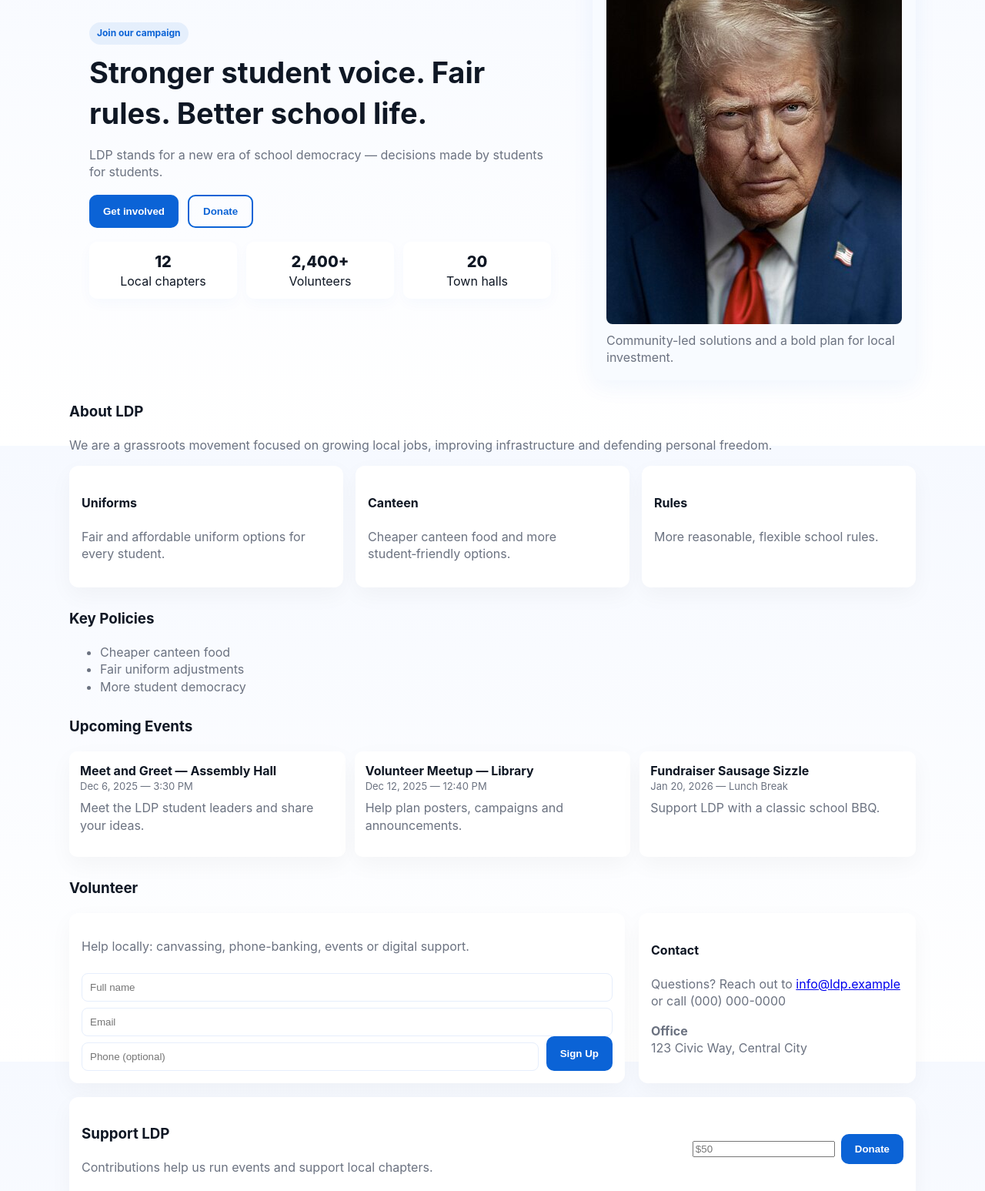
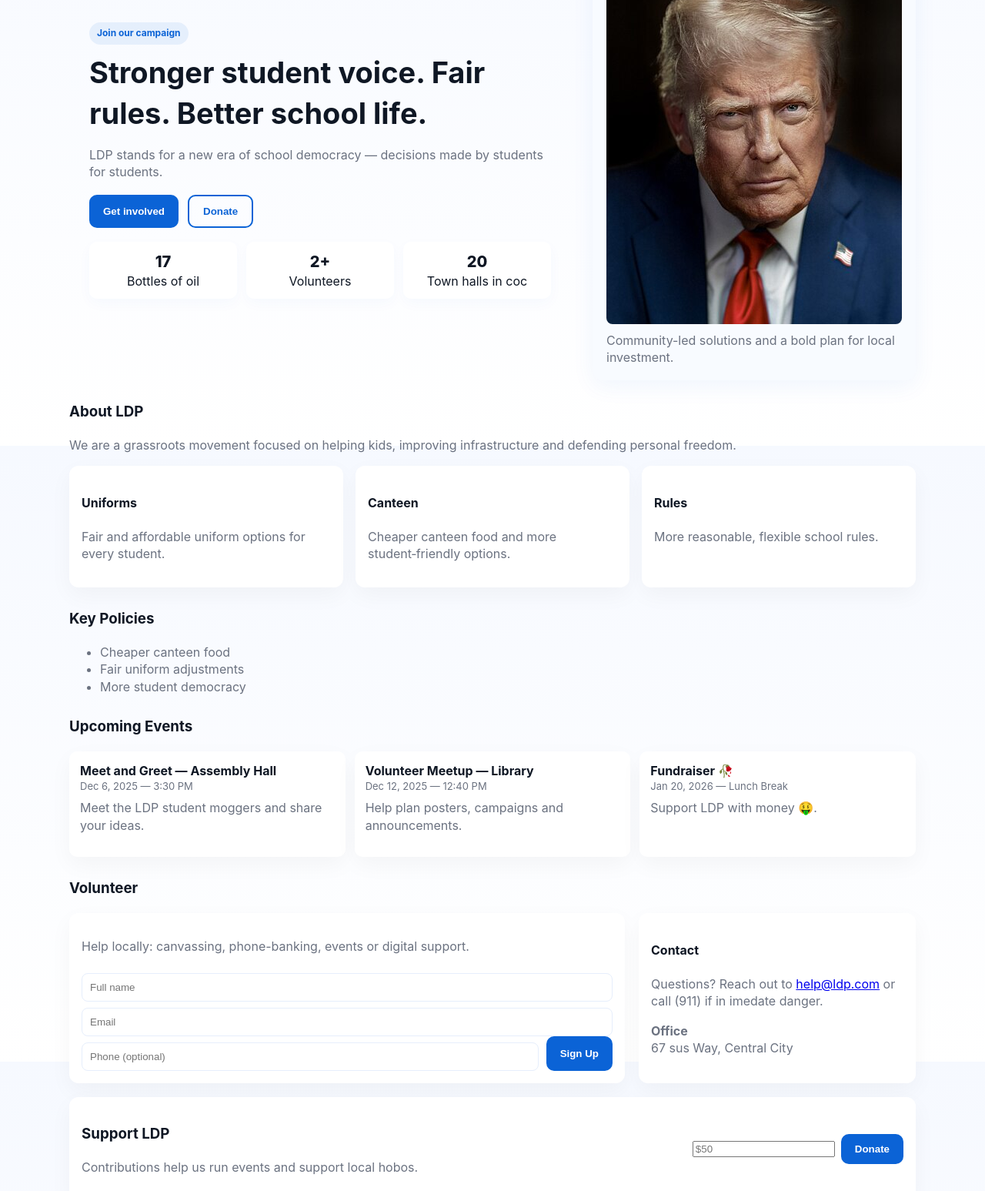
Before and after one commit to sigmanmgs-afk/ldp, a plain HTML site: page index.html in a window 1280 px wide. Shown: the part 221-1768 px from the top of the page at 77% size. Drawn offline with Linux system fonts and the light colour scheme.

Commit message:
Update index.html

```diff
--- a/index.html
+++ b/index.html
@@ -137,9 +137,9 @@
           </div>
 
           <div class="stats" style="margin-top:18px">
-            <div class="stat"><div class="num">12</div><div class="muted">Local chapters</div></div>
-            <div class="stat"><div class="num">2,400+</div><div class="muted">Volunteers</div></div>
-            <div class="stat"><div class="num">20</div><div class="muted">Town halls</div></div>
+            <div class="stat"><div class="num">17</div><div class="muted">Bottles of oil</div></div>
+            <div class="stat"><div class="num">2+</div><div class="muted">Volunteers</div></div>
+            <div class="stat"><div class="num">20</div><div class="muted">Town halls in coc</div></div>
           </div>
         </div>
 
@@ -151,7 +151,7 @@
 
       <section id="about" class="fade-in delay-2">
         <h3>About LDP</h3>
-        <p style="color:var(--muted)">We are a grassroots movement focused on growing local jobs, improving infrastructure and defending personal freedom.</p>
+        <p style="color:var(--muted)">We are a grassroots movement focused on helping kids, improving infrastructure and defending personal freedom.</p>
         <div class="grid-3" style="margin-top:14px">
           <div class="card">
             <h4>Uniforms</h4>
@@ -183,7 +183,7 @@
           <div class="event card">
             <strong>Meet and Greet — Assembly Hall</strong>
             <time datetime="2025-12-06">Dec 6, 2025 — 3:30 PM</time>
-            <p style="color:var(--muted);margin-top:8px">Meet the LDP student leaders and share your ideas.</p>
+            <p style="color:var(--muted);margin-top:8px">Meet the LDP student moggers and share your ideas.</p>
           </div>
 
           <div class="event card">
@@ -193,9 +193,9 @@
           </div>
 
           <div class="event card">
-            <strong>Fundraiser Sausage Sizzle</strong>
+            <strong>Fundraiser 🥀</strong>
             <time datetime="2026-01-20">Jan 20, 2026 — Lunch Break</time>
-            <p style="color:var(--muted);margin-top:8px">Support LDP with a classic school BBQ.</p>
+            <p style="color:var(--muted);margin-top:8px">Support LDP with money 🤑.</p>
           </div>
         </div>
       </section>
@@ -217,8 +217,8 @@
 
           <aside class="card">
             <h4>Contact</h4>
-            <p style="color:var(--muted)">Questions? Reach out to <a href="mailto:info@ldp.example">info@ldp.example</a> or call (000) 000-0000</p>
-            <p style="margin-top:8px;color:var(--muted)"><strong>Office</strong><br/>123 Civic Way, Central City</p>
+            <p style="color:var(--muted)">Questions? Reach out to <a href="mailto:info@ldp.example">help@ldp.com</a> or call (911) if in imedate danger.</p>
+            <p style="margin-top:8px;color:var(--muted)"><strong>Office</strong><br/>67 sus Way, Central City</p>
           </aside>
         </div>
       </section>
@@ -227,11 +227,11 @@
         <div class="card" style="display:flex;align-items:center;justify-content:space-between">
           <div>
             <h3>Support LDP</h3>
-            <p style="color:var(--muted)">Contributions help us run events and support local chapters.</p>
+            <p style="color:var(--muted)">Contributions help us run events and support local hobos.</p>
           </div>
           <div style="display:flex;gap:8px;align-items:center">
             <input aria-label="Donation amount" placeholder="$50" />
-            <button class="btn-primary" onclick="alert('Thanks for your support! (demo)')">Donate</button>
+            <button class="btn-primary" onclick="alert('Thanks for your support! (thx bozo)')">Donate</button>
           </div>
         </div>
       </section>
```
